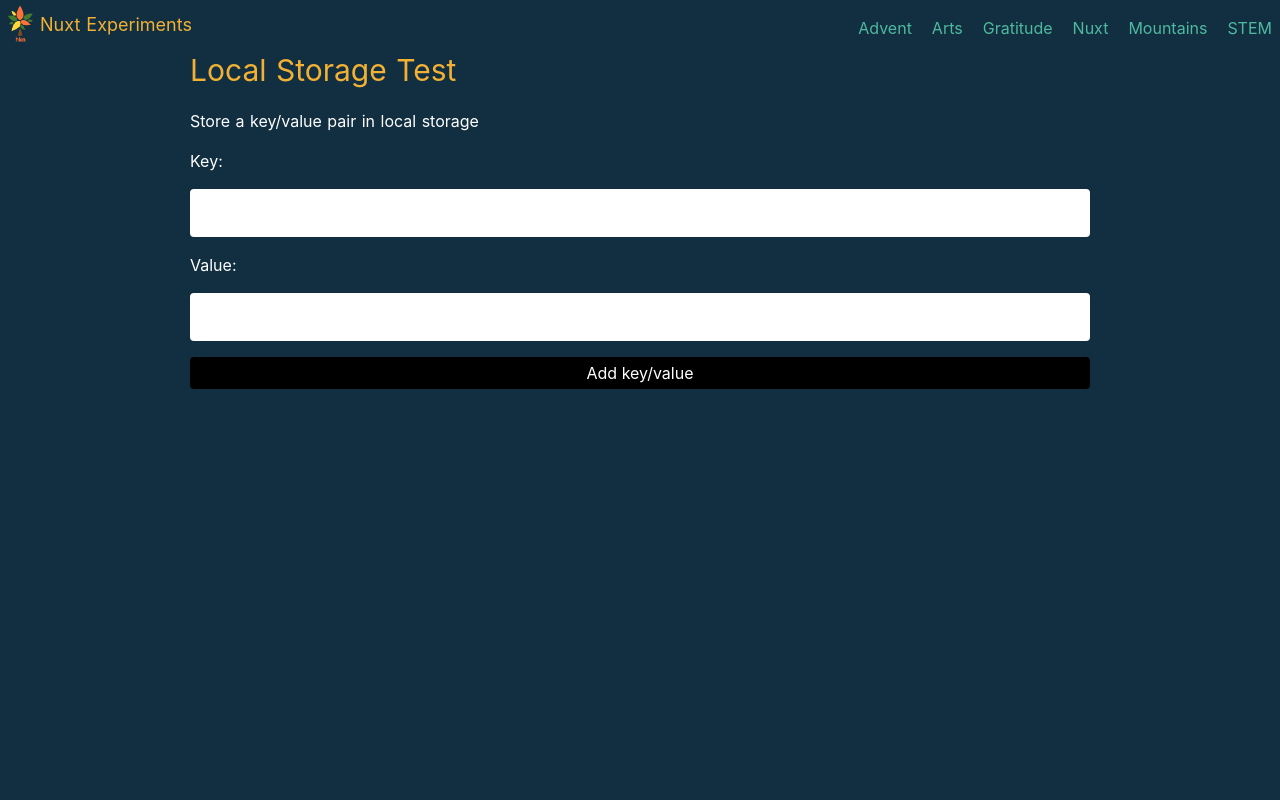
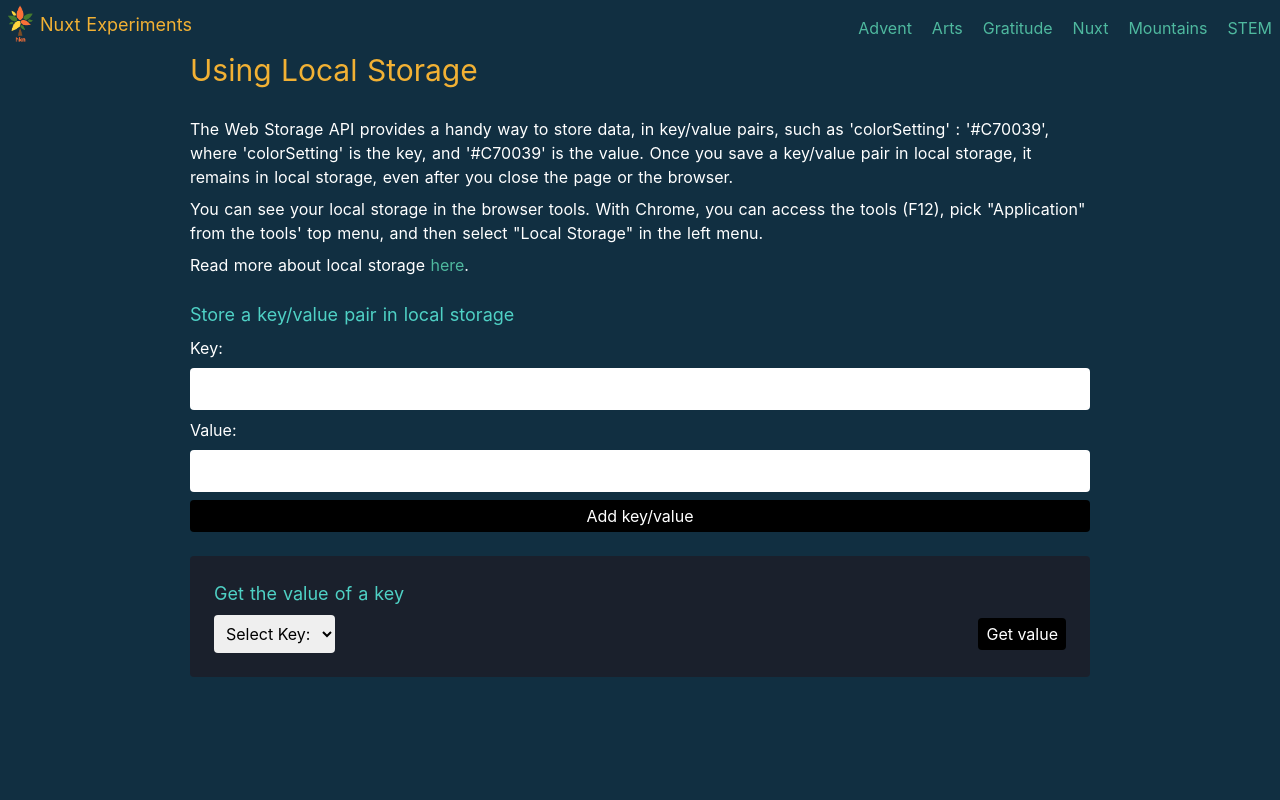
Before and after one commit to ethyl2/nuxt-experiment, a Nuxt app: page /local-storage-test in a window 1280 px wide. Shown: the top 800 px of the page. Built offline with nearby package versions, Linux system fonts and the light colour scheme.

Commit message:
Feat: Adds tooltips to local storage page

```diff
--- a/pages/local-storage-test.vue
+++ b/pages/local-storage-test.vue
@@ -1,30 +1,104 @@
+<style scoped>
+.has-tooltip:hover .tooltip-content {
+  visibility: visible;
+}
+</style>
+
 <template>
-  <div class="container flex flex-col space-y-4 min-h-screen">
-    <h1 class="text-3xl">Local Storage Test</h1>
-    <form class="flex flex-col space-y-4" @submit.prevent="storeValue">
-      <legend>Store a key/value pair in local storage</legend>
+  <div class="container flex flex-col space-y-6 min-h-screen">
+    <h1 class="text-3xl">Using Local Storage</h1>
+    <div>
+      <p class="mb-2">
+        The Web Storage API provides a handy way to store data, in key/value
+        pairs, such as 'colorSetting' : '#C70039', where 'colorSetting' is the
+        key, and '#C70039' is the value. Once you save a key/value pair in local
+        storage, it remains in local storage, even after you close the page or
+        the browser.
+      </p>
+
+      <p class="mb-2">
+        You can see your local storage in the browser tools. With Chrome, you
+        can access the tools (F12), pick "Application" from the tools' top menu,
+        and then select "Local Storage" in the left menu.
+      </p>
+
+      <p>
+        Read more about local storage
+        <a
+          href="https://developer.mozilla.org/en-US/docs/Web/API/Web_Storage_API/Using_the_Web_Storage_API"
+          target="_blank"
+          >here</a
+        >.
+      </p>
+    </div>
+    <!-- KEY/VALUE STORAGE & EDITING -->
+    <form class="flex flex-col space-y-2" @submit.prevent="storeValue">
+      <legend class="text-lg text-teal-400">
+        Store a key/value pair in local storage
+      </legend>
       <label for="key-input">Key:</label>
       <input
         v-model="currentKey"
         type="text"
-        class="p-2 text-black leading-loose rounded"
+        class="p-2 text-black leading-relaxed rounded"
         name="key-input"
       />
-      <p v-if="keyExistsInLocalStorage(currentKey)">✔️</p>
       <label for="value-input">Value:</label>
       <input
         v-model="currentValue"
         type="text"
-        class="p-2 text-black leading-loose rounded"
+        class="p-2 text-black leading-relaxed rounded"
         name="value-input"
       />
-      <button type="submit" class="px-2 py-1 bg-black rounded">
+      <button
+        type="submit"
+        class="px-2 py-1 bg-black rounded hover:bg-gray-900"
+      >
         {{ keyExistsInLocalStorage(currentKey) ? 'Edit' : 'Add' }} key/value
       </button>
     </form>
-    <div v-if="pairsFromStore && pairsFromStore.length > 0">
-      <p class="mb-2">What you have in local storage:</p>
-      <table class="table-auto">
+
+    <!-- FETCHING VALUE FOR KEY -->
+    <form
+      class="flex flex-col bg-gray-900 p-6 rounded"
+      @submit.prevent="getValue"
+    >
+      <legend class="text-lg text-teal-400 mb-2">Get the value of a key</legend>
+      <div class="flex justify-between items-center space-x-2">
+        <select
+          v-model="selectedKey"
+          class="text-black p-2 leading-relaxed rounded"
+        >
+          <option disabled selected class="text-black" value="-">
+            Select Key:
+          </option>
+          <option
+            v-for="[key] in pairsFromStore"
+            :key="key"
+            :value="key"
+            class="text-black"
+          >
+            {{ key }}
+          </option>
+        </select>
+        <button
+          type="submit"
+          class="px-2 py-1 bg-black rounded hover:bg-gray-900"
+        >
+          Get value
+        </button>
+      </div>
+      <p v-if="selectedValue">{{ selectedValue }}</p>
+    </form>
+
+    <!-- TABLE OF ALL KEY/VALUE PAIRS -->
+    <table
+      v-if="pairsFromStore && pairsFromStore.length > 0"
+      class="table-auto"
+    >
+      <caption class="text-lg text-teal-400">
+        Local Storage Contents
+      </caption>
       <tr>
         <th class="px-4 py-2">Key</th>
         <th class="px-4 py-2">Value</th>
@@ -33,17 +107,31 @@
       <tr v-for="[key, value] in pairsFromStore" :key="key">
         <td class="border px-4 py-2">{{ key }}</td>
         <td class="border px-4 py-2">{{ value }}</td>
-          <td class="border px-4 py-2 cursor-pointer">
-            <span @click="clearKey(key)">🗑️</span>
-            <span @click="editPair(key, value)">✏️</span>
+        <td class="border px-4 py-2 relative">
+          <span
+            class="has-tooltip inline-block cursor-pointer hover:bg-gray-800"
+            @click="clearKey(key)"
+            >🗑️<span
+              class="tooltip-content invisible bg-black absolute left-0 bottom-0 p-1 rounded z-10 opacity-75 text-xs"
+              >Delete</span
+            ></span
+          >
+          <span
+            class="has-tooltip inline-block cursor-pointer hover:bg-gray-800"
+            @click="editPair(key, value)"
+            >✏️<span
+              class="tooltip-content invisible bg-black absolute right-0 bottom-0 p-1 rounded z-10 opacity-75 text-xs"
+              >Edit</span
+            ></span
+          >
         </td>
       </tr>
     </table>
-    </div>
+
     <button
       v-if="pairsFromStore && pairsFromStore.length > 0"
       type="button"
-      class="px-2 py-1 bg-black rounded"
+      class="px-2 py-1 bg-black rounded hover:bg-gray-900"
       @click="clearLocalStorage"
     >
       Clear Local Storage
@@ -58,14 +146,10 @@ export default {
     return {
       currentKey: '',
       currentValue: '',
-      storedValue: '',
       pairsFromStore: null,
+      selectedKey: '-',
+      selectedValue: '',
     }
-  },
-  computed: {
-    localStorageKeys() {
-      return Object.keys(localStorage)
-    },
   },
   mounted() {
     if (process.browser) {
@@ -81,9 +165,9 @@ export default {
         this.currentValue = ''
       }
     },
-    getValue(key) {
+    getValue() {
       if (process.browser) {
-        this.storedValue = localStorage.getItem(key)
+        this.selectedValue = localStorage.getItem(this.selectedKey)
       }
     },
     clearLocalStorage() {
```
Lines whose indentation alone changed are shown as unchanged.
